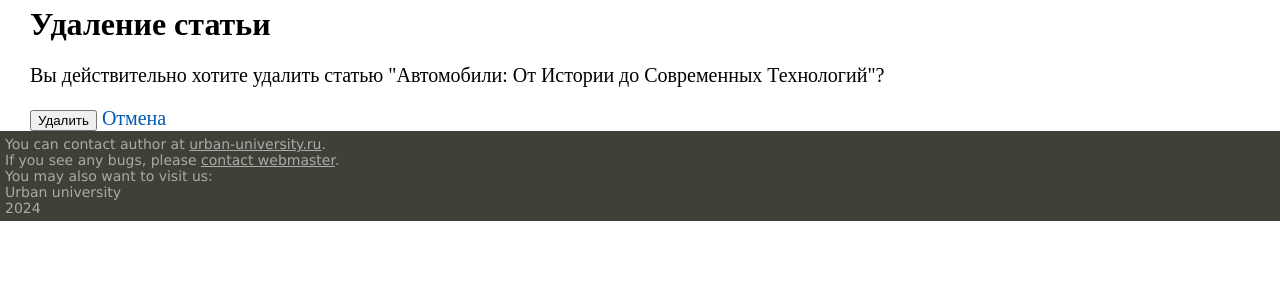
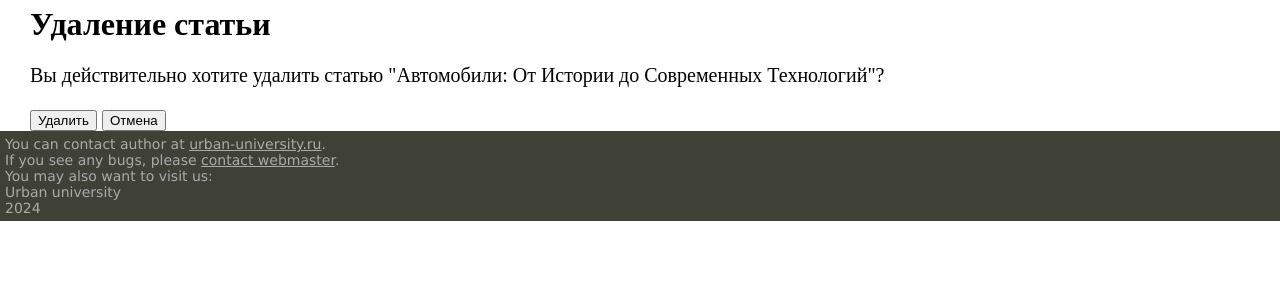
Before and after one commit to Poolgas/Graduation-work, a Flask app: page /delete_post/1 in a window 1280 px wide. Shown: the part 182-482 px from the top of the page. Run offline with Flask 3, Linux system fonts and the light colour scheme; a user stored in the database is signed in; data comes from the database, SQL or seed files in the repository.

Commit message:
Update delete.html
-Добавлена кнопка отмены

```diff
--- a/Flask_Site/templates/post/delete.html
+++ b/Flask_Site/templates/post/delete.html
@@ -1,10 +1,14 @@
 {% extends 'base.html' %}
 
 {% block content %}
-  <h1>Удаление статьи</h1>
-  <p>Вы действительно хотите удалить статью "{{ post.title }}"?</p>
-  <form method="post">
+<h1>Удаление статьи</h1>
+<p>Вы действительно хотите удалить статью "{{post.title}}"?</p>
+<form method="post">
     <button type="submit" class="btn btn-danger">Удалить</button>
-    <a href="{{ url_for('posts.index') }}" class="btn btn-secondary">Отмена</a>
-  </form>
+    <a href="{{ url_for('posts.index') }}" class="btn btn-secondary">
+        <button type="button"
+                class="btn btn-danger">Отмена
+        </button>
+    </a>
+</form>
 {% endblock %}
```
